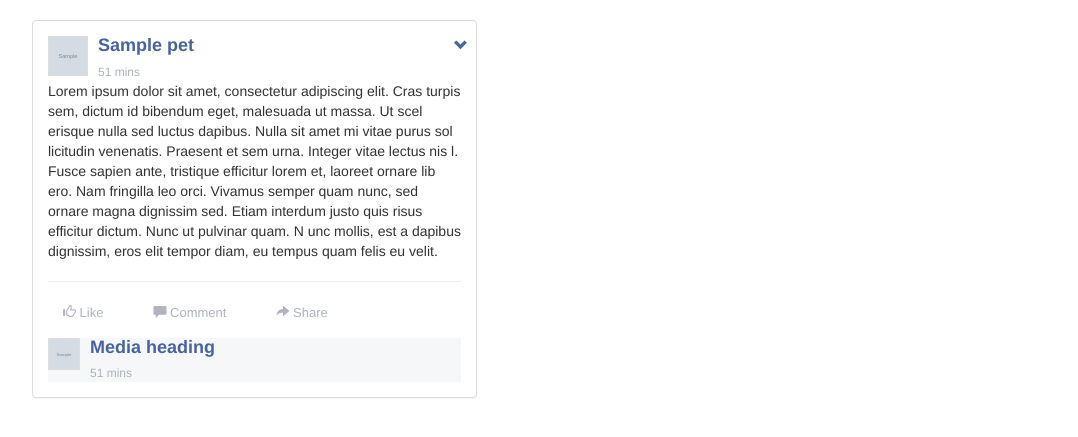
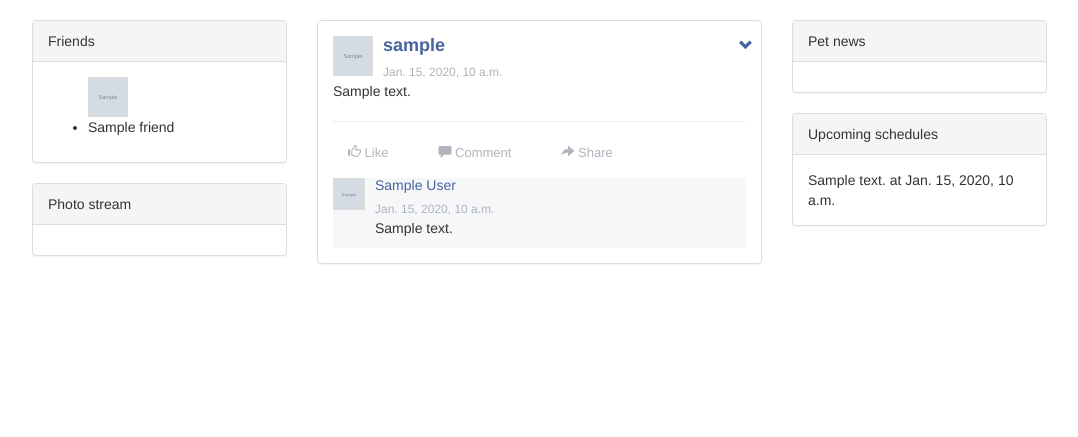
Before and after one commit to pscientist/pet, a Django app: template pets/templates/blog.html in a window 1280 px wide; the page is wider, and only the part inside the window is pictured. Shown: the part 52-489 px from the top of that part, without its empty margins (53-1131 px from the left). Run offline with Django 3.2, Linux system fonts and the light colour scheme; the template is opened without the code that fills it: most values are stand-ins (such as "Sample title", 1, 10 or a date in 2020); grey boxes marked "Sample" are stand-in pictures; some libraries are stand-ins or nearby versions.

Commit message:
blog page with friends list

```diff
--- a/pets/admin.py
+++ b/pets/admin.py
@@ -3,7 +3,7 @@ from __future__ import unicode_literals
 
 from django.contrib import admin
 
-from .models import Pet, Post, Recipe, VetVisit
+from .models import Pet, Post, Recipe, VetVisit, Comment
 
 admin.site.register(Pet)
 
@@ -12,3 +12,5 @@ admin.site.register(VetVisit)
 admin.site.register(Post)
 
 admin.site.register(Recipe)
+
+admin.site.register(Comment)
--- a/pets/models.py
+++ b/pets/models.py
@@ -49,6 +49,7 @@ class Pet(models.Model):
     date_chipped = models.DateTimeField(null=True, blank=True)
     photo_album = models.ForeignKey(PhotoAlbum, null=True, blank=True)
     photo = models.ForeignKey(PetImage, null=True, blank=True)
+    friends = models.ManyToManyField('self', null=True, blank=True)
 
     def __str__(self):
         return self.name
@@ -86,4 +87,6 @@ class Comment(models.Model):
     created_at = models.DateTimeField(default=datetime.now())
     to_post = models.ForeignKey(Post)
     EXPRESSION_CHOICES = ((1, 'OMG'), (2, 'Cute'), (3, 'Love'), (4, 'Sad'), (5, 'Default'))
-    expression = models.CharField(max_length=1, choices = EXPRESSION_CHOICES)
+    expression = models.IntegerField(choices = EXPRESSION_CHOICES, null=True, blank=True)
+    def __str__(self):
+        return self.post_body[:10] + "..."
--- a/pets/templates/blog.html
+++ b/pets/templates/blog.html
@@ -46,9 +46,34 @@ body{
 }
 </style>
 <div class="container">
+	<div class="col-md-3">
+        <div class="panel panel-default">
+            <div class="panel-heading">
+                Friends
+            </div>
+            <div class="panel-body">
+                <ul>
+                {% for f in pet.friends.all %}
+                    <li><img class="media-object photo-profile" src="{% static f.profile_photo %}" width="40" height="40" alt="...">
+                        {{ f.name }} </li>
+                {% endfor %}
+                </ul>
+            </div>
+        </div>
+        <div class="panel panel-default">
+            <div class="panel-heading">
+                Photo stream
+            </div>
+            <div class="panel-body">
+
+            </div>
+        </div>
+
+    </div>
 	<div class="col-md-5">
         <div class="panel panel-default">
             <div class="panel-body">
+                {% for p in the_posts %}
                <section class="post-heading">
                     <div class="row">
                         <div class="col-md-11">
@@ -59,8 +84,8 @@ body{
                                 </a>
                               </div>
                               <div class="media-body">
-                                <a href="#" class="anchor-username"><h4 class="media-heading"> {{ pet.name }} </h4></a>
-                                <a href="#" class="anchor-time">51 mins</a>
+                                <a href="#" class="anchor-username"><h4 class="media-heading"> {{ pet.nickname }} </h4></a>
+                                <a href="#" class="anchor-time"> {{ p.created_at }} </a>
                               </div>
                             </div>
                         </div>
@@ -70,14 +95,7 @@ body{
                     </div>
                </section>
                <section class="post-body">
-                   <p>Lorem ipsum dolor sit amet, consectetur adipiscing elit. Cras
-                   turpis sem, dictum id bibendum eget, malesuada ut massa. Ut scel
-                   erisque nulla sed luctus dapibus. Nulla sit amet mi vitae purus sol
-                   licitudin venenatis. Praesent et sem urna. Integer vitae lectus nis
-                   l. Fusce sapien ante, tristique efficitur lorem et, laoreet ornare lib
-                   ero. Nam fringilla leo orci. Vivamus semper quam nunc, sed ornare magna dignissim sed. Etiam interdum justo quis risus
-                   efficitur dictum. Nunc ut pulvinar quam. N
-                   unc mollis, est a dapibus dignissim, eros elit tempor diam, eu tempus quam felis eu velit.</p>
+                   <p> {{ p.post_body }} </p>
                </section>
                <section class="post-footer">
                    <hr>
@@ -88,6 +106,8 @@ body{
                             <li><a href="#"><i class="glyphicon glyphicon-share-alt"></i> Share</a></li>
                         </ul>
                    </div>
+
+                   {% for c in p.comment_set.all %}
                    <div class="post-footer-comment-wrapper">
                        <div class="comment-form">
 
@@ -96,19 +116,47 @@ body{
                             <div class="media">
                               <div class="media-left">
                                 <a href="#">
-                                  <img class="media-object photo-profile" src="{% static pet.profile_photo %}" width="32" height="32" alt="...">
+                                  <img class="media-object photo-profile" src="{% static c.author.profile_photo %}" width="32" height="32" alt="...">
                                 </a>
                               </div>
                               <div class="media-body">
-                                <a href="#" class="anchor-username"><h4 class="media-heading">Media heading</h4></a>
-                                <a href="#" class="anchor-time">51 mins</a>
+                                <a href="#" class="anchor-username"><h5 class="media-heading"> {{ c.author }} </h5></a>
+                                <a href="#" class="anchor-time"> {{ c.created_at }} </a>
+                                <p> {{ c.post_body }} </p>
                               </div>
                             </div>
                        </div>
                    </div>
+                   {% endfor %}
+
                </section>
+                {% endfor %}
             </div>
         </div>
 	</div>
+
+	<div class="col-md-3">
+        <div class="panel panel-default">
+            <div class="panel-heading">
+                Pet news
+            </div>
+            <div class="panel-body">
+            </div>
+        </div>
+
+        <div class="panel panel-default">
+            <div class="panel-heading">
+                Upcoming schedules
+            </div>
+            <div class="panel-body">
+                 {% for schedule in pet.vetvisit_set.all %}
+                    {{ schedule.description }} at {{ schedule.visit_date }} <br/>
+                 {% endfor %}
+            </div>
+        </div>
+    </div>
+
 </div>
+
+
 {% endblock %}
```
Also changed, not shown: pets/views.py (+8 -3 lines).
